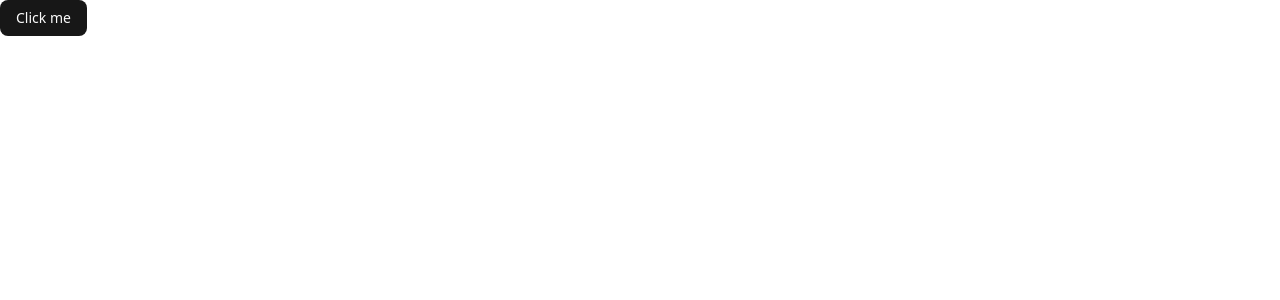
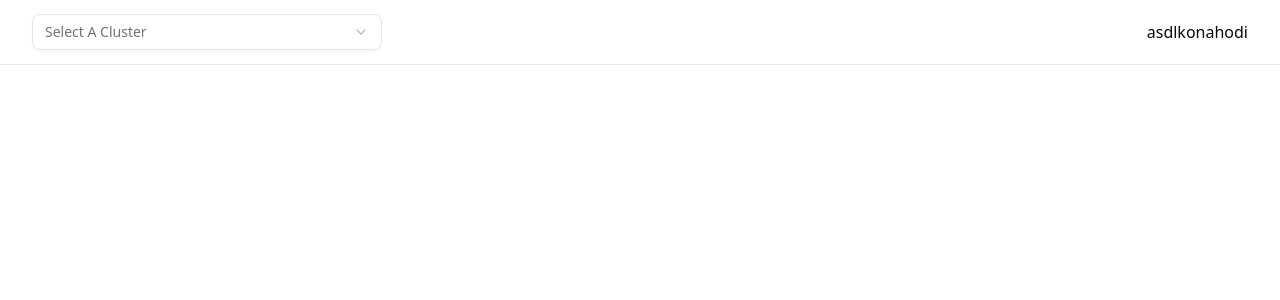
Before and after one commit to Pleasuren15/KubApps, a React (Vite) app in the folder src/kubapps.ui/: page / in a window 1280 px wide. Shown: the top 300 px of the page. Built offline with nearby package versions, Linux system fonts and the light colour scheme.

Commit message:
navbar updated

```diff
--- a/src/kubapps.ui/package.json
+++ b/src/kubapps.ui/package.json
@@ -10,6 +10,7 @@
     "preview": "vite preview"
   },
   "dependencies": {
+    "@radix-ui/react-select": "^2.2.6",
     "@radix-ui/react-slot": "^1.2.4",
     "@tailwindcss/vite": "^4.1.18",
     "class-variance-authority": "^0.7.1",
--- a/src/kubapps.ui/src/App.tsx
+++ b/src/kubapps.ui/src/App.tsx
@@ -1,9 +1,9 @@
-import { Button } from "@/components/ui/button"
+import { NavBar } from "./components/kubapps/navbar"
 
 function App() {
   return (
-    <div className="items-center">
-      <Button>Click me</Button>
+    <div className="">
+      <NavBar></NavBar>
     </div>
   )
 }
--- /dev/null
+++ b/src/kubapps.ui/src/components/kubapps/navbar.tsx
@@ -0,0 +1,69 @@
+import * as React from "react";
+import {
+    Select,
+    SelectContent,
+    SelectGroup,
+    SelectItem,
+    SelectLabel,
+    SelectTrigger,
+    SelectValue,
+} from "@/components/ui/select";
+
+const clusters = [
+    {
+        subscription: "sub-prod-platform",
+        clusters: [
+            "aks-prod-euw-0",
+            "aks-nonprod-weu-01",
+            "aks-prod-southafricanorth-01",
+        ],
+    },
+    {
+        subscription: "sub-payments-nonprod",
+        clusters: [
+            "aks-platform-prod",
+            "aks-observability-prod",
+            "aks-shared-services",
+            "aks-payments-prod",
+        ],
+    },
+];
+
+function NavBar() {
+    return (
+        <>
+            <div className="navbar">
+                <nav className="relative border-b border-gray-200 bg-white px-4 sm:px-6 lg:px-8">
+                    <div className="mx-auto max-w-7xl">
+                        <div className="relative flex h-16 items-center justify-between">
+                            <div>
+                                <Select>
+                                    <SelectTrigger className="w-[350px]">
+                                        <SelectValue placeholder="Select A Cluster" />
+                                    </SelectTrigger>
+                                    <SelectContent>
+                                        {clusters.map((subscription) => (
+                                            <SelectGroup key={subscription.subscription}>
+                                                <SelectLabel>{subscription.subscription}</SelectLabel>
+                                                {subscription.clusters.map((cluster) => (
+                                                    <SelectItem key={cluster} value={cluster}>
+                                                        {cluster}
+                                                    </SelectItem>
+                                                ))}
+                                            </SelectGroup>
+                                        ))}
+                                    </SelectContent>
+                                </Select>
+                            </div>
+                            <div className="absolute inset-y-0 right-0 flex items-center pr-2 sm:static sm:inset-auto sm:ml-6 sm:pr-0">
+                                asdlkonahodi
+                            </div>
+                        </div>
+                    </div>
+                </nav>
+            </div>
+        </>
+    );
+}
+
+export { NavBar };
--- /dev/null
+++ b/src/kubapps.ui/src/components/ui/select.tsx
@@ -0,0 +1,188 @@
+import * as React from "react"
+import * as SelectPrimitive from "@radix-ui/react-select"
+import { CheckIcon, ChevronDownIcon, ChevronUpIcon } from "lucide-react"
+
+import { cn } from "@/lib/utils"
+
+function Select({
+  ...props
+}: React.ComponentProps<typeof SelectPrimitive.Root>) {
+  return <SelectPrimitive.Root data-slot="select" {...props} />
+}
+
+function SelectGroup({
+  ...props
+}: React.ComponentProps<typeof SelectPrimitive.Group>) {
+  return <SelectPrimitive.Group data-slot="select-group" {...props} />
+}
+
+function SelectValue({
+  ...props
+}: React.ComponentProps<typeof SelectPrimitive.Value>) {
+  return <SelectPrimitive.Value data-slot="select-value" {...props} />
+}
+
+function SelectTrigger({
+  className,
+  size = "default",
+  children,
+  ...props
+}: React.ComponentProps<typeof SelectPrimitive.Trigger> & {
+  size?: "sm" | "default"
+}) {
+  return (
+    <SelectPrimitive.Trigger
+      data-slot="select-trigger"
+      data-size={size}
+      className={cn(
+        "border-input data-[placeholder]:text-muted-foreground [&_svg:not([class*='text-'])]:text-muted-foreground focus-visible:border-ring focus-visible:ring-ring/50 aria-invalid:ring-destructive/20 dark:aria-invalid:ring-destructive/40 aria-invalid:border-destructive dark:bg-input/30 dark:hover:bg-input/50 flex w-fit items-center justify-between gap-2 rounded-md border bg-transparent px-3 py-2 text-sm whitespace-nowrap shadow-xs transition-[color,box-shadow] outline-none focus-visible:ring-[3px] disabled:cursor-not-allowed disabled:opacity-50 data-[size=default]:h-9 data-[size=sm]:h-8 *:data-[slot=select-value]:line-clamp-1 *:data-[slot=select-value]:flex *:data-[slot=select-value]:items-center *:data-[slot=select-value]:gap-2 [&_svg]:pointer-events-none [&_svg]:shrink-0 [&_svg:not([class*='size-'])]:size-4",
+        className
+      )}
+      {...props}
+    >
+      {children}
+      <SelectPrimitive.Icon asChild>
+        <ChevronDownIcon className="size-4 opacity-50" />
+      </SelectPrimitive.Icon>
+    </SelectPrimitive.Trigger>
+  )
+}
+
+function SelectContent({
+  className,
+  children,
+  position = "item-aligned",
+  align = "center",
+  ...props
+}: React.ComponentProps<typeof SelectPrimitive.Content>) {
+  return (
+    <SelectPrimitive.Portal>
+      <SelectPrimitive.Content
+        data-slot="select-content"
+        className={cn(
+          "bg-popover text-popover-foreground data-[state=open]:animate-in data-[state=closed]:animate-out data-[state=closed]:fade-out-0 data-[state=open]:fade-in-0 data-[state=closed]:zoom-out-95 data-[state=open]:zoom-in-95 data-[side=bottom]:slide-in-from-top-2 data-[side=left]:slide-in-from-right-2 data-[side=right]:slide-in-from-left-2 data-[side=top]:slide-in-from-bottom-2 relative z-50 max-h-(--radix-select-content-available-height) min-w-[8rem] origin-(--radix-select-content-transform-origin) overflow-x-hidden overflow-y-auto rounded-md border shadow-md",
+          position === "popper" &&
+            "data-[side=bottom]:translate-y-1 data-[side=left]:-translate-x-1 data-[side=right]:translate-x-1 data-[side=top]:-translate-y-1",
+          className
+        )}
+        position={position}
+        align={align}
+        {...props}
+      >
+        <SelectScrollUpButton />
+        <SelectPrimitive.Viewport
+          className={cn(
+            "p-1",
+            position === "popper" &&
+              "h-[var(--radix-select-trigger-height)] w-full min-w-[var(--radix-select-trigger-width)] scroll-my-1"
+          )}
+        >
+          {children}
+        </SelectPrimitive.Viewport>
+        <SelectScrollDownButton />
+      </SelectPrimitive.Content>
+    </SelectPrimitive.Portal>
+  )
+}
+
+function SelectLabel({
+  className,
+  ...props
+}: React.ComponentProps<typeof SelectPrimitive.Label>) {
+  return (
+    <SelectPrimitive.Label
+      data-slot="select-label"
+      className={cn("text-muted-foreground px-2 py-1.5 text-xs", className)}
+      {...props}
+    />
+  )
+}
+
+function SelectItem({
+  className,
+  children,
+  ...props
+}: React.ComponentProps<typeof SelectPrimitive.Item>) {
+  return (
+    <SelectPrimitive.Item
+      data-slot="select-item"
+      className={cn(
+        "focus:bg-accent focus:text-accent-foreground [&_svg:not([class*='text-'])]:text-muted-foreground relative flex w-full cursor-default items-center gap-2 rounded-sm py-1.5 pr-8 pl-2 text-sm outline-hidden select-none data-[disabled]:pointer-events-none data-[disabled]:opacity-50 [&_svg]:pointer-events-none [&_svg]:shrink-0 [&_svg:not([class*='size-'])]:size-4 *:[span]:last:flex *:[span]:last:items-center *:[span]:last:gap-2",
+        className
+      )}
+      {...props}
+    >
+      <span
+        data-slot="select-item-indicator"
+        className="absolute right-2 flex size-3.5 items-center justify-center"
+      >
+        <SelectPrimitive.ItemIndicator>
+          <CheckIcon className="size-4" />
+        </SelectPrimitive.ItemIndicator>
+      </span>
+      <SelectPrimitive.ItemText>{children}</SelectPrimitive.ItemText>
+    </SelectPrimitive.Item>
+  )
+}
+
+function SelectSeparator({
+  className,
+  ...props
+}: React.ComponentProps<typeof SelectPrimitive.Separator>) {
+  return (
+    <SelectPrimitive.Separator
+      data-slot="select-separator"
+      className={cn("bg-border pointer-events-none -mx-1 my-1 h-px", className)}
+      {...props}
+    />
+  )
+}
+
+function SelectScrollUpButton({
+  className,
+  ...props
+}: React.ComponentProps<typeof SelectPrimitive.ScrollUpButton>) {
+  return (
+    <SelectPrimitive.ScrollUpButton
+      data-slot="select-scroll-up-button"
+      className={cn(
+        "flex cursor-default items-center justify-center py-1",
+        className
+      )}
+      {...props}
+    >
+      <ChevronUpIcon className="size-4" />
+    </SelectPrimitive.ScrollUpButton>
+  )
+}
+
+function SelectScrollDownButton({
+  className,
+  ...props
+}: React.ComponentProps<typeof SelectPrimitive.ScrollDownButton>) {
+  return (
+    <SelectPrimitive.ScrollDownButton
+      data-slot="select-scroll-down-button"
+      className={cn(
+        "flex cursor-default items-center justify-center py-1",
+        className
+      )}
+      {...props}
+    >
+      <ChevronDownIcon className="size-4" />
+    </SelectPrimitive.ScrollDownButton>
+  )
+}
+
+export {
+  Select,
+  SelectContent,
+  SelectGroup,
+  SelectItem,
+  SelectLabel,
+  SelectScrollDownButton,
+  SelectScrollUpButton,
+  SelectSeparator,
+  SelectTrigger,
+  SelectValue,
+}
```
